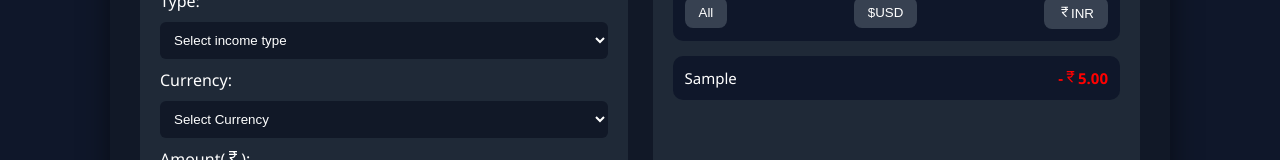
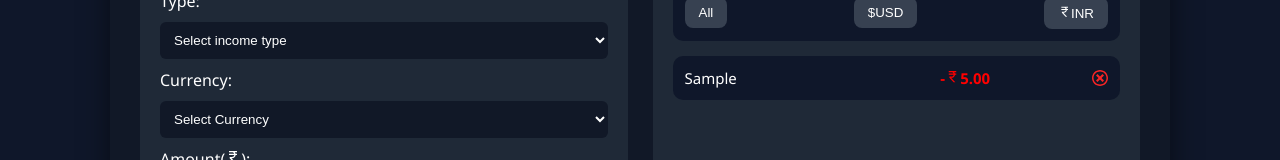
Before and after one commit to developwithpranjal/Budget_Calculator, a React (Vite) app: page / in a window 1280 px wide. Both pictures are taken after typing "5", "Sample" into the empty fields and a click on the button "Add Expense(INR)". Shown: the part 746-906 px from the top of the page. Built offline with nearby package versions, Linux system fonts and the light colour scheme; no server answers.

Commit message:
made new changes

```diff
--- a/src/Calculator.jsx
+++ b/src/Calculator.jsx
@@ -1,5 +1,6 @@
 import React, { useEffect, useState } from "react";
 import { MdCurrencyRupee } from "react-icons/md";
+import { ImCancelCircle } from "react-icons/im";
 const Calculator = () => {
   const [incometype, setIncomeType] = useState("");
   const [currency, setCurrency] = useState("");
@@ -57,6 +58,14 @@ const Calculator = () => {
     Filter === "All"
       ? Transaction
       : Transaction.filter((obj) => obj.currencyType === Filter);
+
+  function DeleteTrans(TransToDelete) {
+    setTransaction(
+      Transaction.filter((obj) => {
+        return obj.id !== TransToDelete;
+      }),
+    );
+  }
   return (
     <div className="Container">
       <h1>Budget Tracker</h1>
@@ -168,6 +177,7 @@ const Calculator = () => {
                   <MdCurrencyRupee />
                   {obj.TransactionAmount.toFixed(2)}
                 </span>
+                <ImCancelCircle onClick={() => DeleteTrans(obj.id)} className="Deletebtn"/>
               </div>
             );
           })}
--- a/src/index.css
+++ b/src/index.css
@@ -181,6 +181,11 @@ body {
 .Transaction_history div:hover {
   border: solid violet;
 }
+.Deletebtn{
+  color: rgb(249, 37, 37);
+  cursor: pointer;
+}
+
 @media (max-width: 480px) {
   .Container {
     padding: 15px;
```
